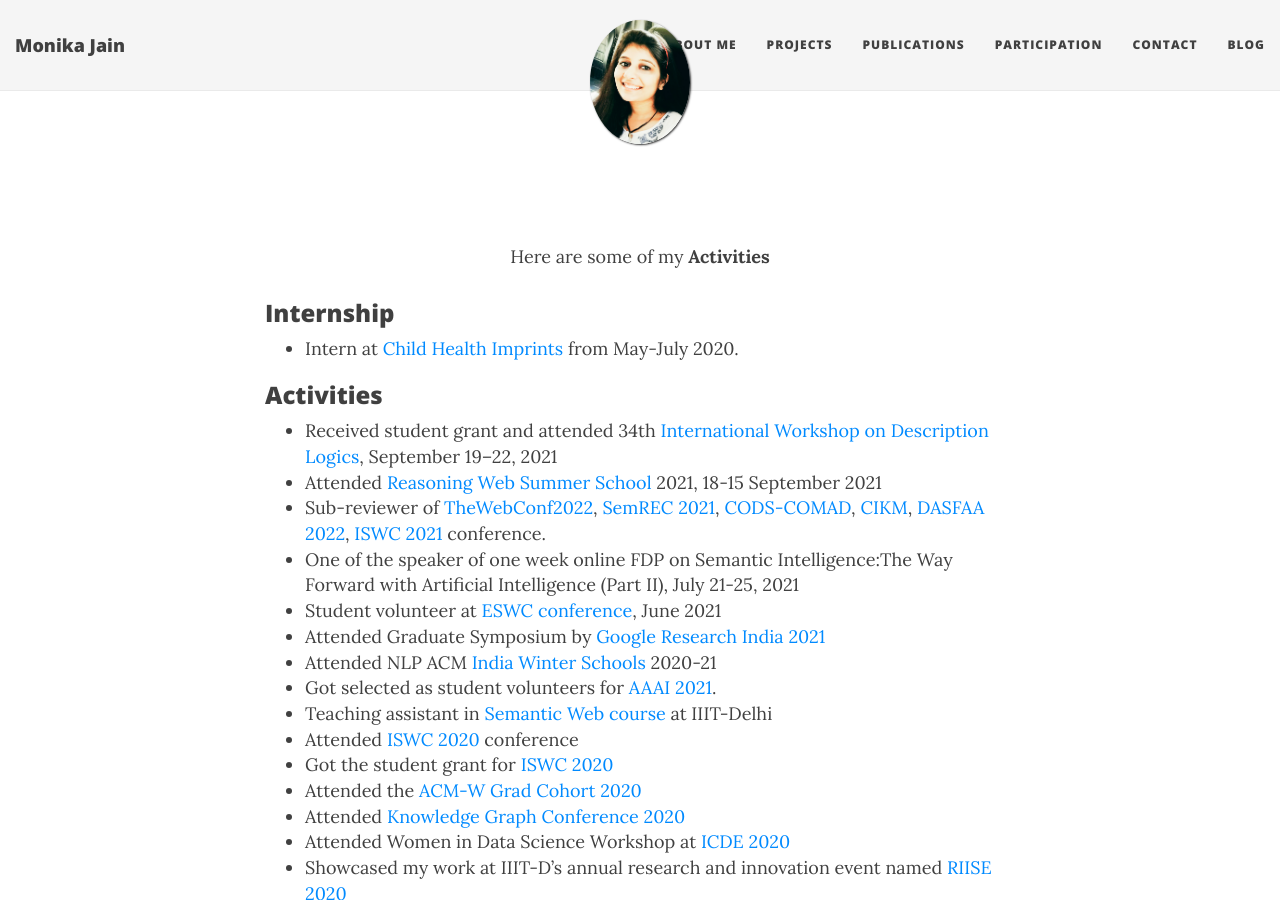
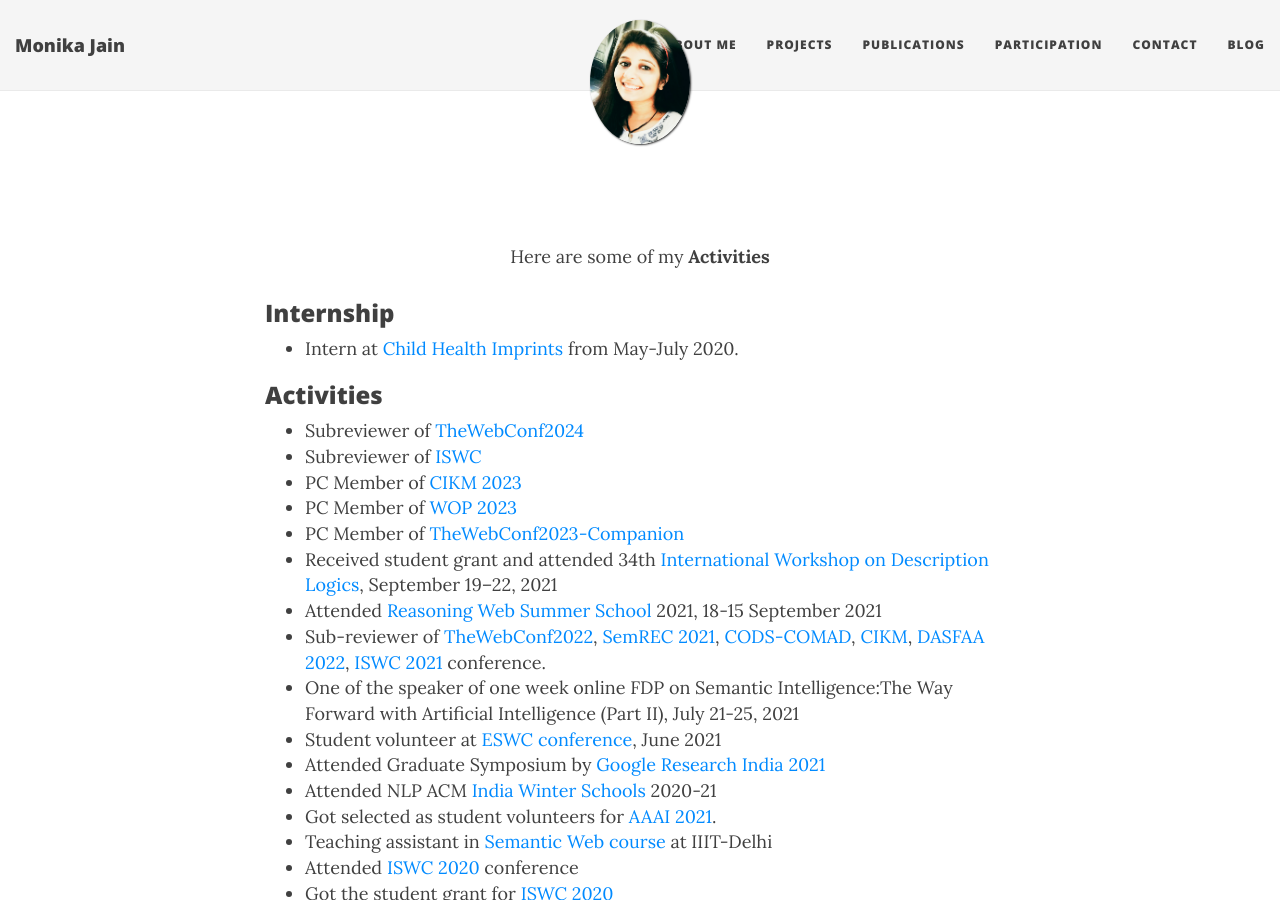
Before and after one commit to MonikaJain19/MonikaJain19.github.io, a Jekyll site: the page built from participation.md, in a window 1280 px wide and 900 px high. Built offline with Jekyll 4.4.1, drawn with Linux system fonts in a browser that asks for light colours; nearby versions of some CDN libraries.

Commit message:
Update participation.md

```diff
--- a/participation.md
+++ b/participation.md
@@ -13,6 +13,11 @@ Here are some of my <b>Activities</b>
 - Intern at [Child Health Imprints](https://www.childhealthimprints.com/) from May-July 2020.
 
 ### Activities
+- Subreviewer of [TheWebConf2024](https://www2024.thewebconf.org/)
+- Subreviewer of [ISWC](https://iswc2023.semanticweb.org/job-posting/ontotext-researcher/)
+- PC Member of [CIKM 2023](https://uobevents.eventsair.com/cikm2023/)
+- PC Member of [WOP 2023](https://easychair.org/cfp/wop2023)
+- PC Member of [TheWebConf2023-Companion](http://www.wikicfp.com/cfp/servlet/event.showcfp?eventid=167675)
 - Received student grant and attended 34th [International Workshop on Description Logics](https://dai.fmph.uniba.sk/events/dl2021/), September 19–22, 2021
 - Attended [Reasoning Web Summer School](https://declarativeai2021.net/reasoning-web/) 2021, 18-15 September 2021
 - Sub-reviewer of [TheWebConf2022](https://www2022.thewebconf.org/), [SemREC 2021](https://semrec.github.io/), [CODS-COMAD](https://cods-comad.in/),    [CIKM](https://www.cikm2021.org/), [DASFAA 2022](https://www.dasfaa2022.org/), [ISWC 2021](https://iswc2021.semanticweb.org/) conference.
```
